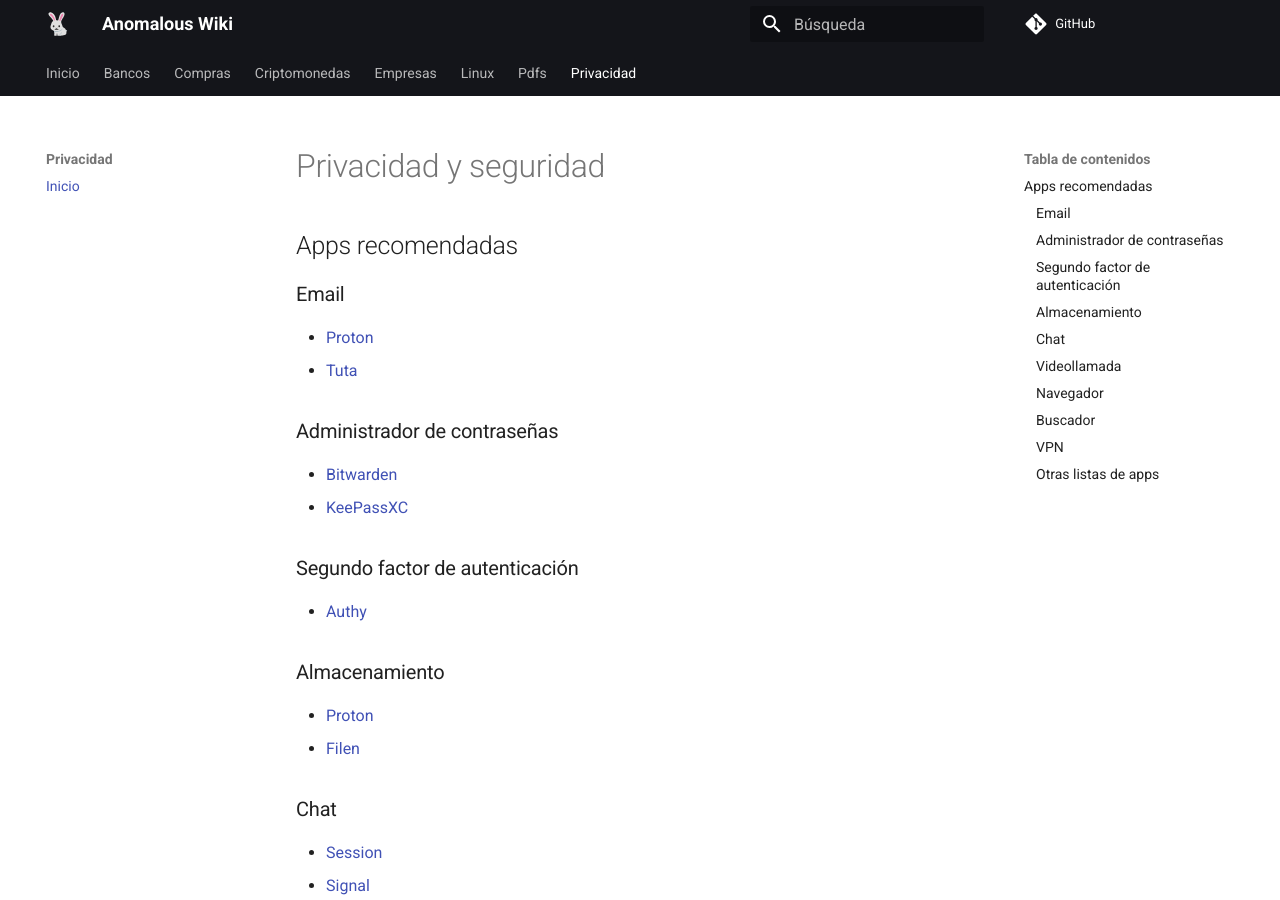
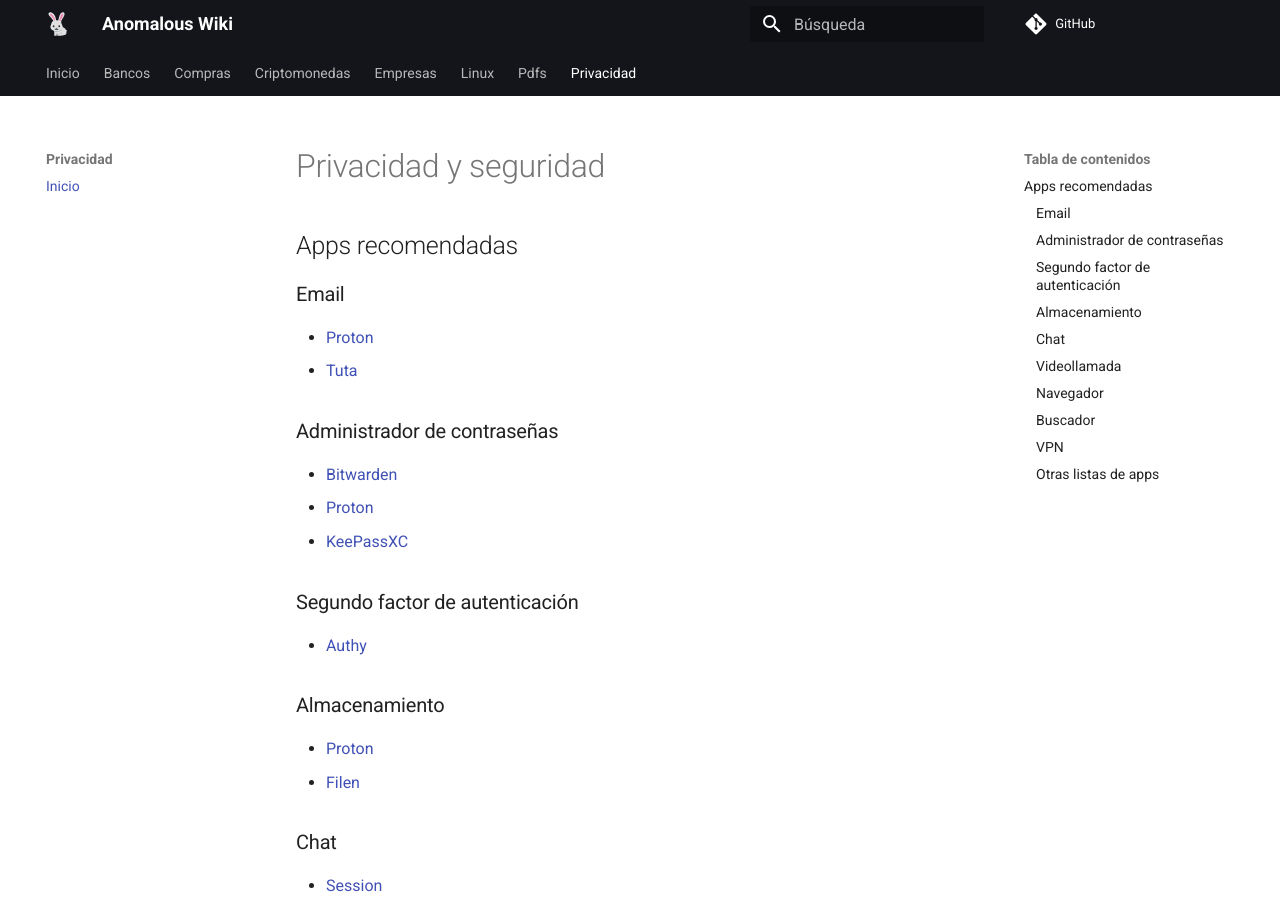
Before and after one commit to anomalouscode/wiki, an MkDocs documentation site: the page built from docs/privacidad/index.md, in a window 1280 px wide and 900 px high. Built offline with MkDocs 1.6.1 and Material for MkDocs 9.7.7, drawn with Linux system fonts in a browser that asks for light colours; comment, search, counter and statistics services are not loaded.

Commit message:
Update index.md

```diff
--- a/docs/privacidad/index.md
+++ b/docs/privacidad/index.md
@@ -14,6 +14,7 @@
 ### Administrador de contraseñas
 
 - [Bitwarden](https://bitwarden.com/)
+- [Proton](https://proton.me/pass)
 - [KeePassXC](https://keepassxc.org/)
 
 ### Segundo factor de autenticación
```
